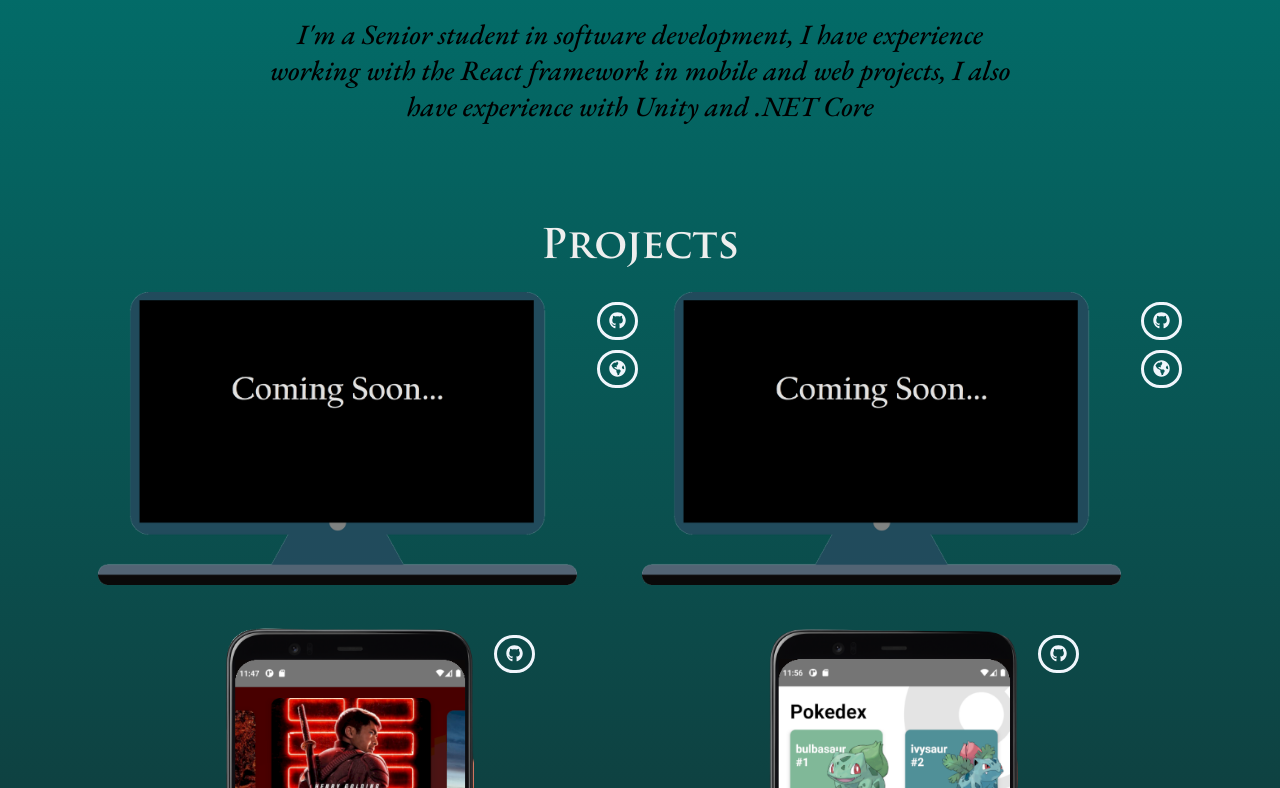
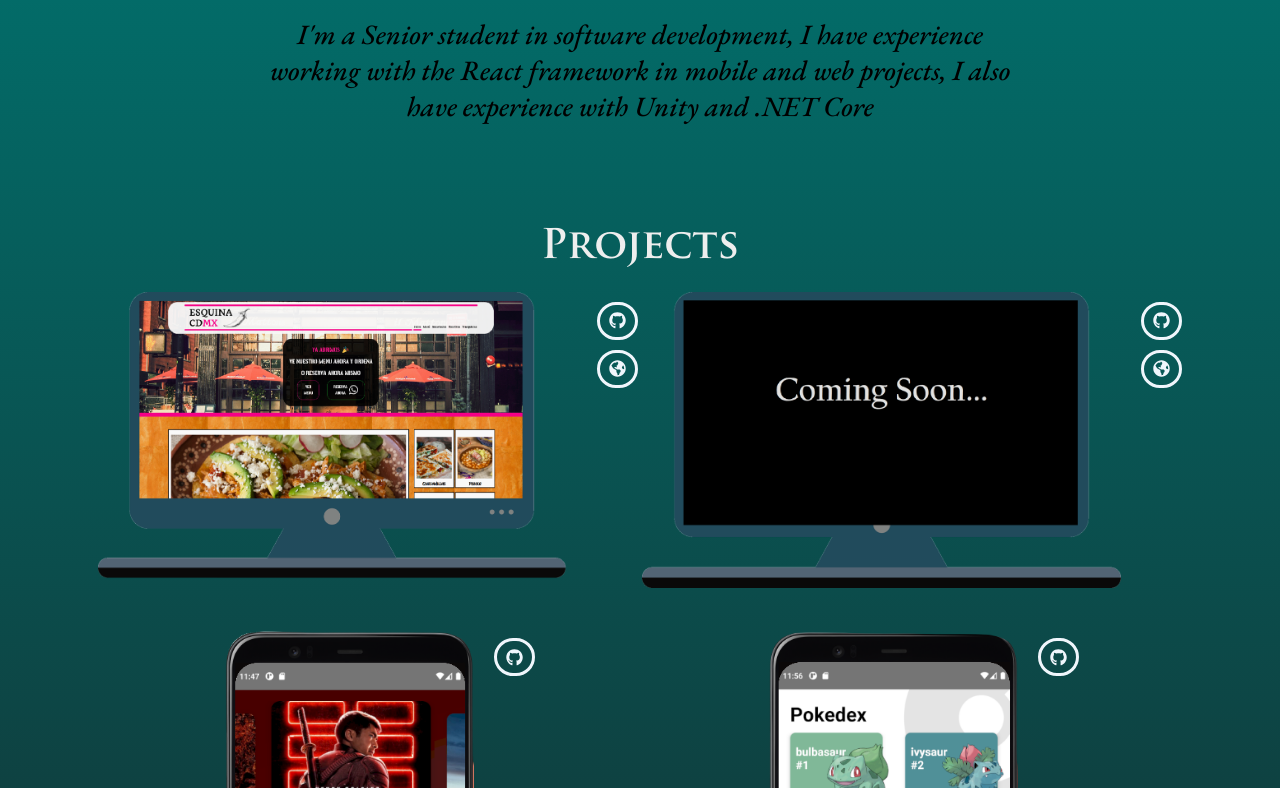
Before and after one commit to Johniliam/react-portafolio, a React (Create React App) app: page / in a window 1280 px wide. Shown: the part 569-1357 px from the top of the page. Built offline with nearby package versions, Linux system fonts and the light colour scheme.

Commit message:
:sparkles: EsquinaCDMX proyect added

```diff
--- a/src/App.tsx
+++ b/src/App.tsx
@@ -4,6 +4,7 @@ import meImg from './images/me.jpg'
 import movieAppImg from './images/moviesNBG.png'
 import pokedexAppImg from './images/pokedexNBG.png'
 import comingSoonImg from './images/comingSoon.png'
+import esquinaCDMX from './images/esquinaCDMXpc.png'
 import ProyectContainer from './components/Proyect';
 import { faCode } from '@fortawesome/free-solid-svg-icons';
 import { FontAwesomeIcon } from '@fortawesome/react-fontawesome';
@@ -38,7 +39,7 @@ const App = () => {
         </div>
         <div className='title'>Projects</div>
         <div className='proyects'>
-          <ProyectContainer alt='soon' image={comingSoonImg} code={'https://github.com/Johniliam'} webUrl={'https://github.com/Johniliam/react-portafolio'} type={'desktop'}/>
+          <ProyectContainer alt='soon' image={esquinaCDMX} code={'https://github.com/Johniliam/esquina-cdmx'} webUrl={'https://johniliam.github.io/esquina-cdmx/'} type={'desktop'}/>
           <ProyectContainer alt='soon 2' image={comingSoonImg} code={'https://github.com/Johniliam'} webUrl={'https://github.com/Johniliam/react-portafolio'} type={'desktop'} />
           <ProyectContainer alt='Movie App' image={movieAppImg} code={'https://github.com/Johniliam/React-native/tree/main/05-MoviesApp'} type={'movile'} />
           <ProyectContainer alt='Pokedex App' image={pokedexAppImg} code={'https://github.com/Johniliam/React-native/tree/main/07-Pokedex'} type={'movile'} />
```
Also changed, not shown: src/images/esquinaCDMXpc.png (added), 1 other file (tests, documents, lock files or other folders).
